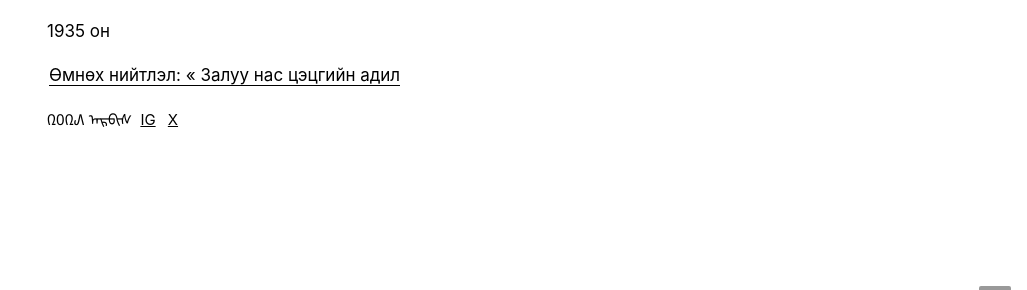
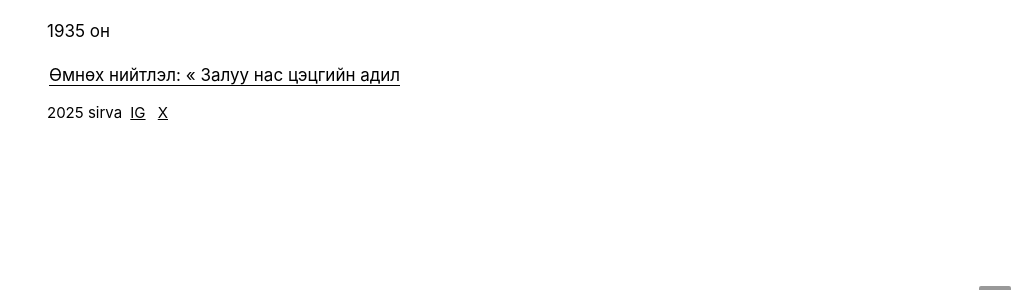
Before and after one commit to aaaarrrrvvvv/aaaarrrrvvvv.github.io, a Jekyll site: the page built from _posts/2025-03-17-залуу-нас-цэцгийн-адил.md, in a window 1280 px wide. Shown: the part 518-808 px from the top of the page, without its empty margins (253-1280 px from the left). Built offline with Jekyll 4.4.1, drawn with Linux system fonts in a browser that asks for light colours; some of the changed lines change nothing that is shown.

Commit message:
Update _config.yml

```diff
--- a/_config.yml
+++ b/_config.yml
@@ -6,14 +6,14 @@
   - jekyll-feed
   - jekyll-sitemap
 
-title: ᠠᠷᠪᠢᠰ
-description: Соёлын ажиглалтууд
+title: sirva
+description: ajiglaltuud
 url: "https://visbaina.github.io/yyy"
-tagline: Соёлын ажиглалтууд
+tagline: ajiglaltuud
 logo: "/static/img/logo.jpg"
-keywords: Хүн,Соёл,Түүх,Нийгэм,Урлаг,Аялал,Уран зохиол,Ном
-author: ᠠᠷᠪᠢᠰ
-footerText: '᠒᠐᠒᠕ ᠠᠷᠪᠢᠰ'
+keywords: hun, soyol, tuuj
+author: sirva
+footerText: '2025 sirva'
 
 permalink: /posts/:year/:month/:day/:title.html
 kramdown:
@@ -25,7 +25,7 @@
 domainUrl: 'https://visbaina.github.io'
 baseurl: '/yyy'
 
-google_analytics: "G-C80FJYNJFK"
+google_analytics: ""
 
 extClickEffect: true
 
```
